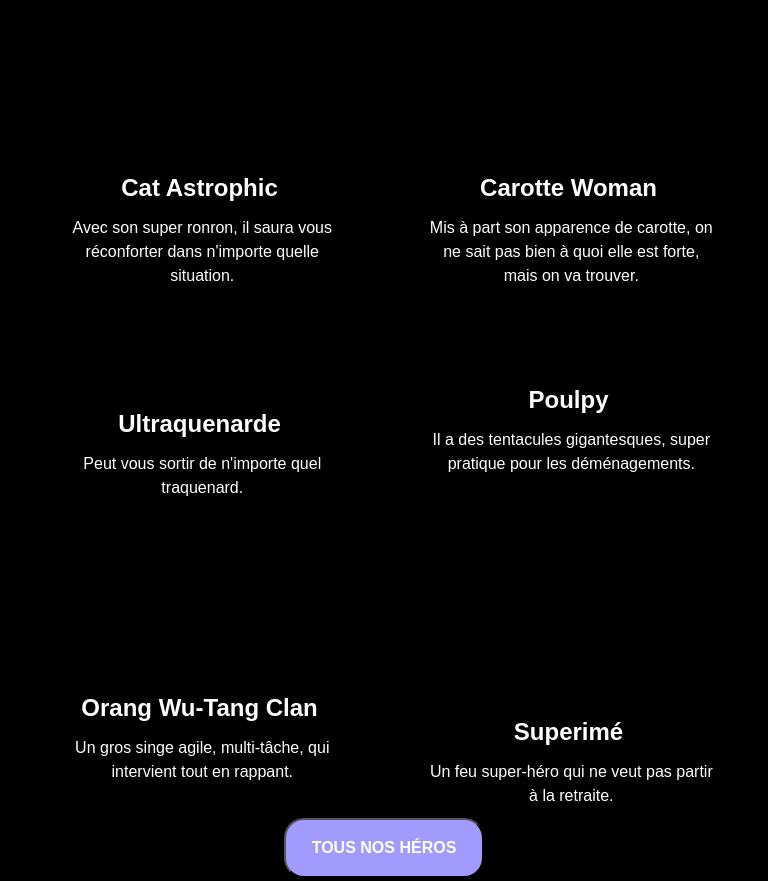
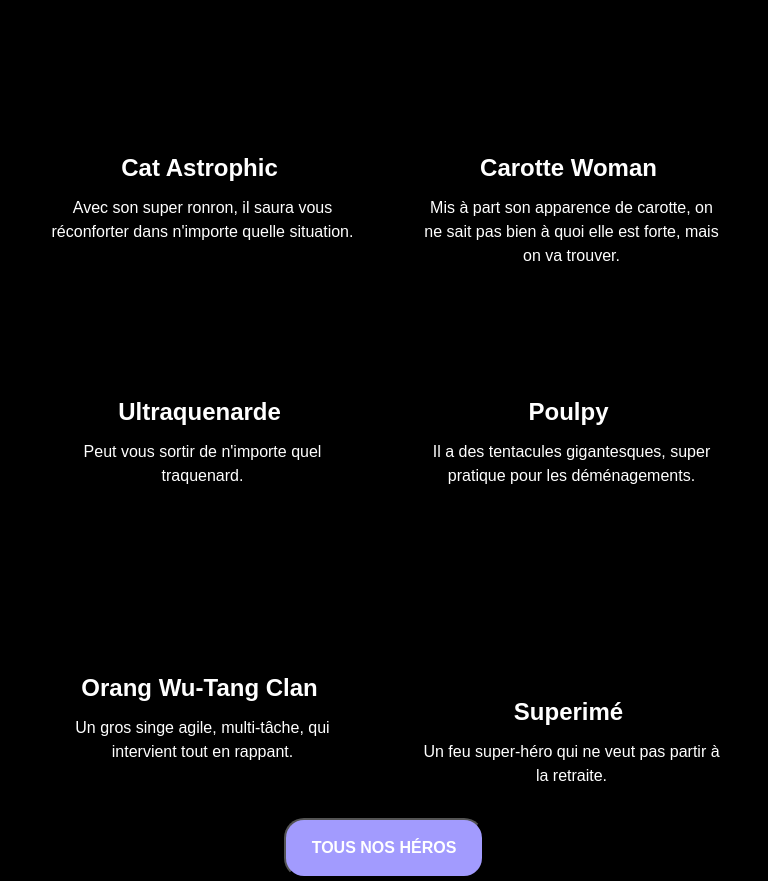
Before and after one commit to Zatigan/herosLeague, a plain HTML site: page index.html in a window 768 px wide. Shown: the part 2474-3355 px from the top of the page. Drawn offline with Linux system fonts and the light colour scheme; a web font is replaced by a local one.

Commit message:
Fix: corrected broken tablet display when creating desktop layout

```diff
--- a/style.css
+++ b/style.css
@@ -387,7 +387,7 @@ footer > p {
   .grid {
     display: grid;
     grid-template-columns: repeat(2, 1fr);
-    grid-template-rows: repeat(4, 1fr);
+    grid-template-rows: repeat(1, 1fr);
     gap: 20px;
   }
 
@@ -415,6 +415,10 @@ footer > p {
     grid-column: 1 / -1;
   }
 
+  .heros > div {
+    padding: 15px 25px;
+  }
+
   .testimonies > article {
     border-radius: 45% 45% 6% 6% / 45% 45% 6% 6%;
     width: 360px;
@@ -424,7 +428,7 @@ footer > p {
   .testimonies > article > img {
     border-radius: 50%;
     width: 360px;
-    height: 25vh;
+    height: 43vh;
     object-fit: cover;
     margin: 0 auto;
   }
```
